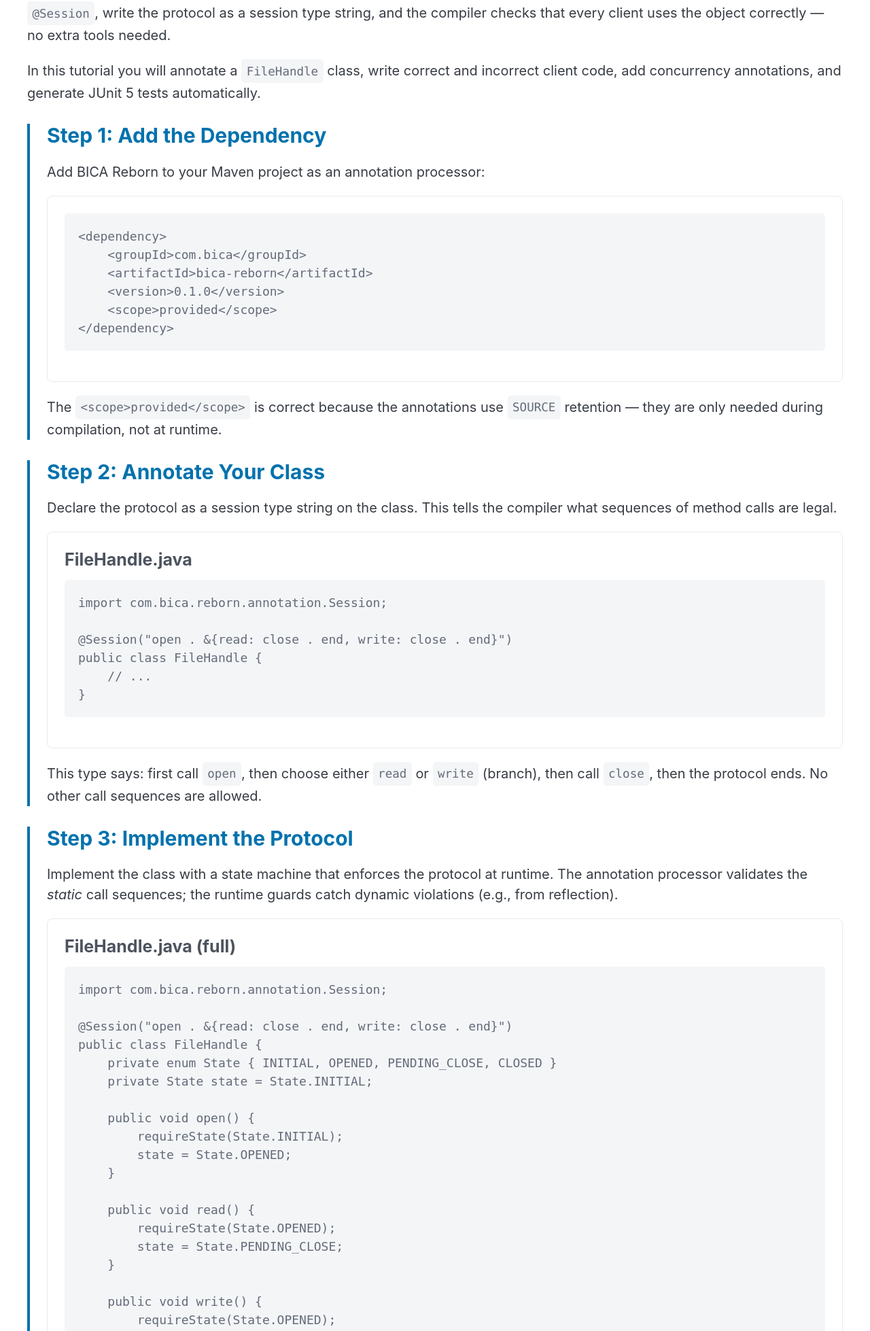
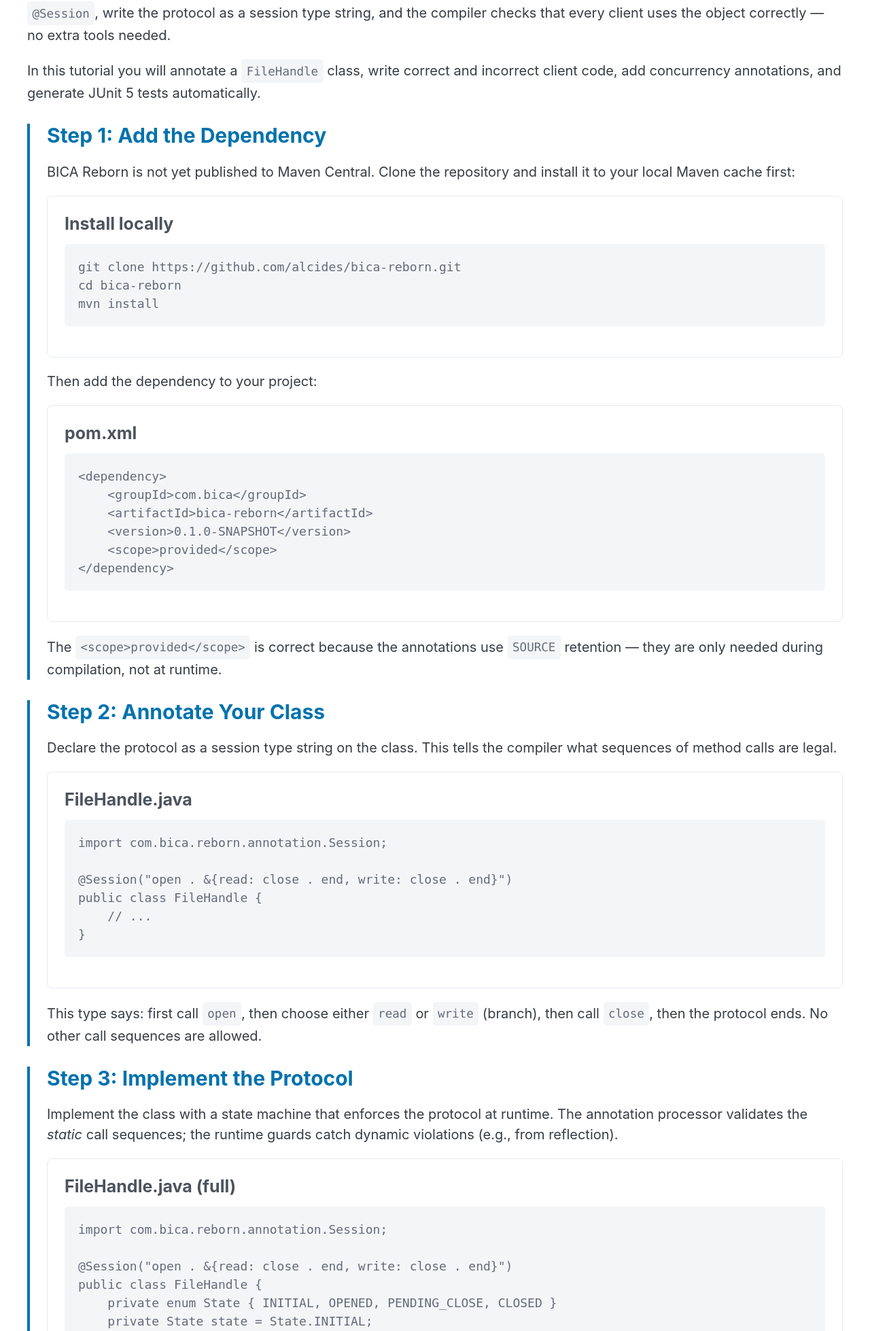
Before and after one commit to bica-tools/web-playground, a Python web app: template templates/tutorials.html in a window 1280 px wide. Shown: the part 534-2492 px from the top of the page at 68% size. Run offline with Jinja, Linux system fonts and the light colour scheme; the template is opened without the code that fills it, so the values that code supplies are empty; some libraries are stand-ins or nearby versions.

Commit message:
Fix Tutorial 1 dependency instructions: add local install step and correct version
BICA Reborn is not published to Maven Central, so the tutorial now instructs
users to clone and `mvn install` locally first, and uses the correct
0.1.0-SNAPSHOT version matching bica/pom.xml.

Co-Authored-By: Claude Opus 4.6 <noreply@anthropic.com>

```diff
--- a/templates/tutorials.html
+++ b/templates/tutorials.html
@@ -39,12 +39,23 @@
         <!-- Step 1 -->
         <div class="tutorial-step">
             <h3>Step 1: Add the Dependency</h3>
-            <p>Add BICA Reborn to your Maven project as an annotation processor:</p>
+            <p>
+                BICA Reborn is not yet published to Maven Central. Clone the repository and
+                install it to your local Maven cache first:
+            </p>
             <div class="theory-example">
+                <h4>Install locally</h4>
+<pre><code>git clone https://github.com/alcides/bica-reborn.git
+cd bica-reborn
+mvn install</code></pre>
+            </div>
+            <p>Then add the dependency to your project:</p>
+            <div class="theory-example">
+                <h4>pom.xml</h4>
 <pre><code>&lt;dependency&gt;
     &lt;groupId&gt;com.bica&lt;/groupId&gt;
     &lt;artifactId&gt;bica-reborn&lt;/artifactId&gt;
-    &lt;version&gt;0.1.0&lt;/version&gt;
+    &lt;version&gt;0.1.0-SNAPSHOT&lt;/version&gt;
     &lt;scope&gt;provided&lt;/scope&gt;
 &lt;/dependency&gt;</code></pre>
             </div>
```
